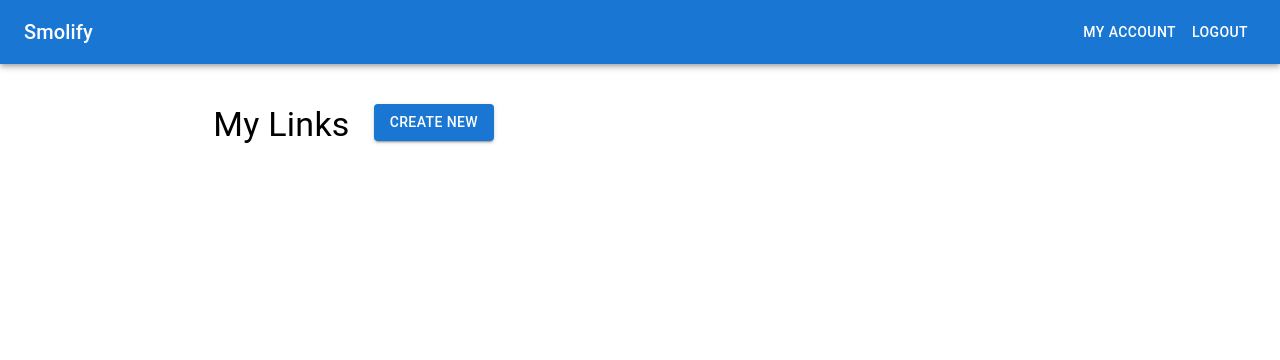
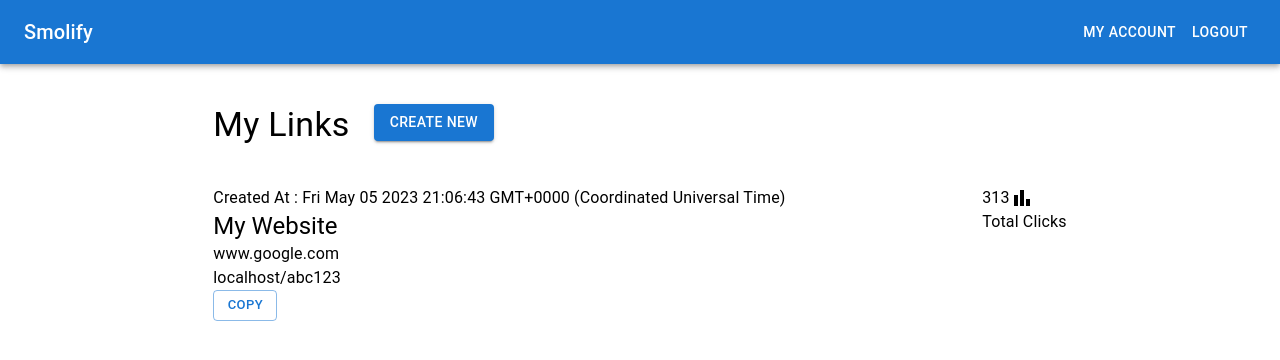
Before and after one commit to KaramGuliyev/Smolify, a React (Create React App) app: page /account in a window 1280 px wide. Shown: the top 360 px of the page. Built offline with nearby package versions, Linux system fonts and the light colour scheme.

Commit message:
Link Page Mapper

```diff
--- a/package.json
+++ b/package.json
@@ -5,6 +5,7 @@
   "dependencies": {
     "@emotion/react": "^11.10.8",
     "@emotion/styled": "^11.10.8",
+    "@mui/icons-material": "^5.11.16",
     "@mui/material": "^5.12.3",
     "@testing-library/jest-dom": "^5.16.5",
     "@testing-library/react": "^13.4.0",
--- a/src/App.js
+++ b/src/App.js
@@ -1,6 +1,6 @@
-import { BrowserRouter as Router, Routes, Route, useLocation } from "react-router-dom";
-import Home from "./components/LandingPage";
-import Account from "./components/Account";
+import { BrowserRouter as Router, Routes, Route } from "react-router-dom";
+import Home from "./Pages/LandingPage";
+import Account from "./Pages/Account";
 import NavBar from "./Layouts/NavBar";
 import "./index.css";
 
--- /dev/null
+++ b/src/Pages/Account/index.jsx
@@ -0,0 +1,40 @@
+import { Box, Button, Grid, Typography } from "@mui/material";
+import React, { useState } from "react";
+import LinkItem from "../../components/LinkItem";
+
+const dummyData = [
+  {
+    id: "12312dasg13n16j13",
+    createdAt: new Date(),
+    name: "My Website",
+    longUrl: "www.google.com",
+    shortCode: "abc123",
+    totalClicks: 313,
+  },
+];
+
+const Account = () => {
+  const [links, setLinks] = useState(dummyData);
+
+  return (
+    <>
+      <Box mt={5}>
+        <Grid container justifyContent={"center"}>
+          <Grid item xs={8}>
+            <Box display={"flex"} mb={5}>
+              <Typography variant="h4">My Links</Typography>
+              <Box ml={3}>
+                <Button variant="contained" color="primary">
+                  Create New
+                </Button>
+              </Box>
+            </Box>
+            <LinkItem LinkArray={links} />
+          </Grid>
+        </Grid>
+      </Box>
+    </>
+  );
+};
+
+export default Account;
--- a/src/components/Account/index.jsx
+++ /dev/null
@@ -1,23 +0,0 @@
-import { Box, Button, Grid, Typography } from "@mui/material";
-import React from "react";
-
-const Account = () => {
-  return (
-    <>
-      <Box mt={5}>
-        <Grid container justifyContent={"center"}>
-          <Grid item xs={8}>
-            <Box display={"flex"}>
-              <Typography variant="h4">My Links</Typography>
-              <Box ml={3}>
-              <Button variant="contained" color="primary">Create New</Button>
-              </Box>
-            </Box>
-          </Grid>
-        </Grid>
-      </Box>
-    </>
-  );
-};
-
-export default Account;
--- /dev/null
+++ b/src/components/LinkItem.jsx
@@ -0,0 +1,42 @@
+import { Typography, Button, Box } from "@mui/material";
+import { BarChart } from "@mui/icons-material";
+
+const LinkItem = ({ LinkArray }) => {
+  console.log(LinkArray);
+  return (
+    <>
+      {LinkArray.map((linkItem, i) => {
+        const { id, createdAt, name, longUrl, shortCode, totalClicks } = linkItem;
+
+        console.log(id, createdAt, name, longUrl, shortCode, totalClicks);
+
+        return (
+          <Box display={"flex"} justifyContent={"space-between"} key={i}>
+            <Box>
+              <Typography>Created At : {`${createdAt}`}</Typography>
+              <Typography variant="h5">{name}</Typography>
+              <Typography>{longUrl}</Typography>
+              <Box>
+                <Typography>{window.location.host + "/" + shortCode}</Typography>
+                <Button size="small" variant="outlined">
+                  Copy
+                </Button>
+              </Box>
+            </Box>
+            <Box>
+              <Box>
+                <Box display={"flex"}>
+                  <Typography>{totalClicks}</Typography>
+                  <BarChart></BarChart>
+                </Box>
+                <Typography>Total Clicks</Typography>
+              </Box>
+            </Box>
+          </Box>
+        );
+      })}
+    </>
+  );
+};
+
+export default LinkItem;
```
Also changed, not shown: src/Pages/LandingPage/index.jsx (renamed from src/components/LandingPage/index.jsx), 1 other file (tests, documents, lock files or other folders).
